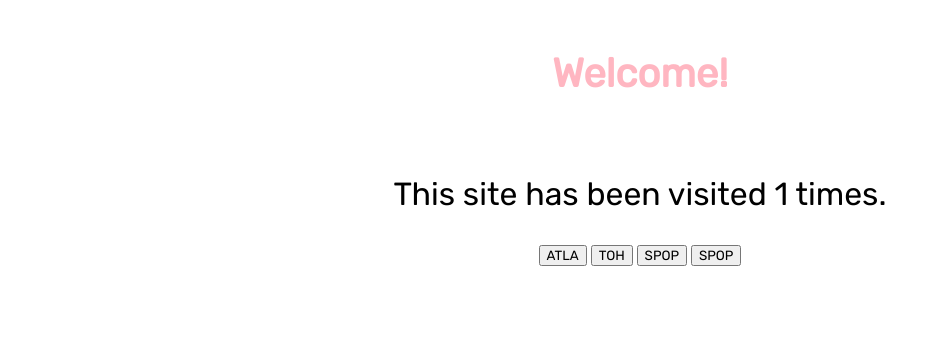
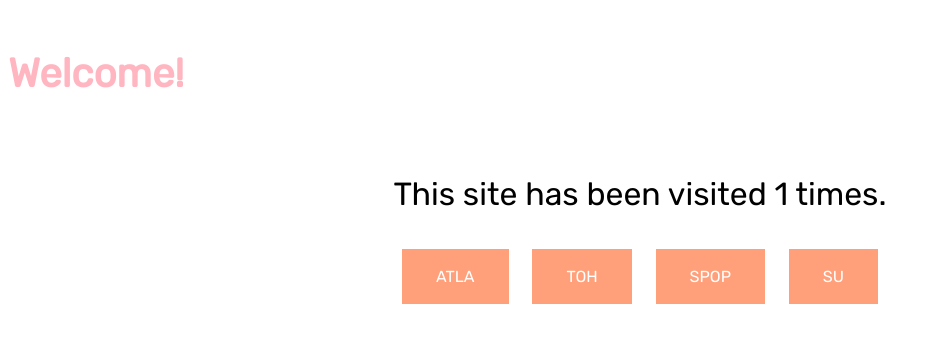
Before and after one commit to SilverStormz/halima_2, a Flask app: page / in a window 1280 px wide. Shown: the top 343 px of the page, without its empty margins (0-938 px from the left). Run offline with Flask 2, Linux system fonts and the light colour scheme.

Commit message:
button fucntion

```diff
--- a/templates/index.html
+++ b/templates/index.html
@@ -14,12 +14,63 @@
     h1 {
         color: lightpink;
         font-size: 30pt;
-        text-align: left:
+        text-align: left;
     }
 
     p {
         font-size: 24pt;
     }
+
+    .button {
+       border: none;
+       color: white;
+       padding: 16px 32px;
+       text-align: center;
+       text-decoration: none;
+       display: inline-block;
+       font-size: 16px;
+       margin: 4px 10px;
+       transition-duration: 0.4s;
+       cursor: pointer;
+    }
+    .button1 {
+       background-color: lightsalmon;
+       color: white;
+       border: 2px solid lightsalmon;
+    }
+    .button1:hover{
+      background-color: lightgoldenrodyellow;
+      color: black;
+    }
+    .button2 {
+       background-color: lightsalmon;
+       color: white;
+       border: 2px solid lightsalmon;
+    }
+    .button2:hover{
+      background-color: maroon;
+      color: black;
+    }
+     .button3 {
+       background-color: lightsalmon;
+       color: white;
+       border: 2px solid lightsalmon;
+    }
+    .button3:hover{
+      background-color: lightseagreen;
+      color: black;
+    }
+    .button4 {
+       background-color: lightsalmon;
+       color: white;
+       border: 2px solid lightsalmon;
+    }
+    .button4:hover{
+      background-color: lightpink;
+      color: black;
+    }
+
+
 </style>
 
 <div>
@@ -29,5 +80,5 @@
     <button class = "button button1">ATLA</button>
     <button class = "button button2">TOH</button>
     <button class = "button button3">SPOP</button>
-    <button class = "button button3">SPOP</button>
+    <button class = "button button4">SU</button>
 </div>
```
